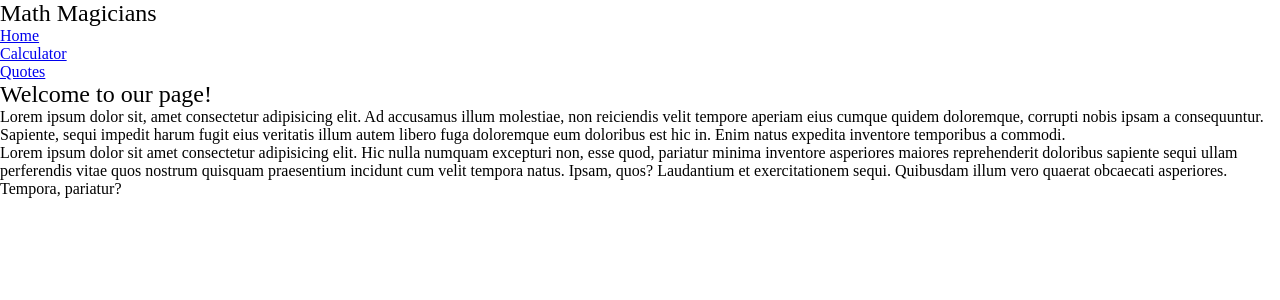
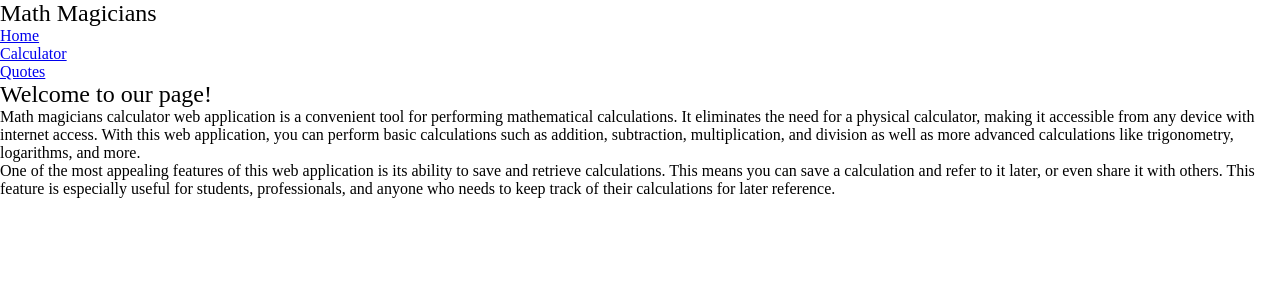
Before and after one commit to MNisarAli/Math-Magicians, a React (Create React App) app: page / in a window 1280 px wide. Shown: the top 300 px of the page. Built offline with nearby package versions, Linux system fonts and the light colour scheme.

Commit message:
Update Home page paragraphs text

```diff
--- a/src/components/pages/Home.js
+++ b/src/components/pages/Home.js
@@ -1,9 +1,9 @@
 import React from 'react';
 
 const Home = () => {
-  const text1 = 'Lorem ipsum dolor sit, amet consectetur adipisicing elit. Ad accusamus illum molestiae, non reiciendis velit tempore aperiam eius cumque quidem doloremque, corrupti nobis ipsam a consequuntur. Sapiente, sequi impedit harum fugit eius veritatis illum autem libero fuga doloremque eum doloribus est hic in. Enim natus expedita inventore temporibus a commodi.';
+  const text1 = 'Math magicians calculator web application is a convenient tool for performing mathematical calculations. It eliminates the need for a physical calculator, making it accessible from any device with internet access. With this web application, you can perform basic calculations such as addition, subtraction, multiplication, and division as well as more advanced calculations like trigonometry, logarithms, and more.';
 
-  const text2 = 'Lorem ipsum dolor sit amet consectetur adipisicing elit. Hic nulla numquam excepturi non, esse quod, pariatur minima inventore asperiores maiores reprehenderit doloribus sapiente sequi ullam perferendis vitae quos nostrum quisquam praesentium incidunt cum velit tempora natus. Ipsam, quos? Laudantium et exercitationem sequi. Quibusdam illum vero quaerat obcaecati asperiores. Tempora, pariatur?';
+  const text2 = 'One of the most appealing features of this web application is its ability to save and retrieve calculations. This means you can save a calculation and refer to it later, or even share it with others. This feature is especially useful for students, professionals, and anyone who needs to keep track of their calculations for later reference.';
 
   return (
     <section className="home">
```
